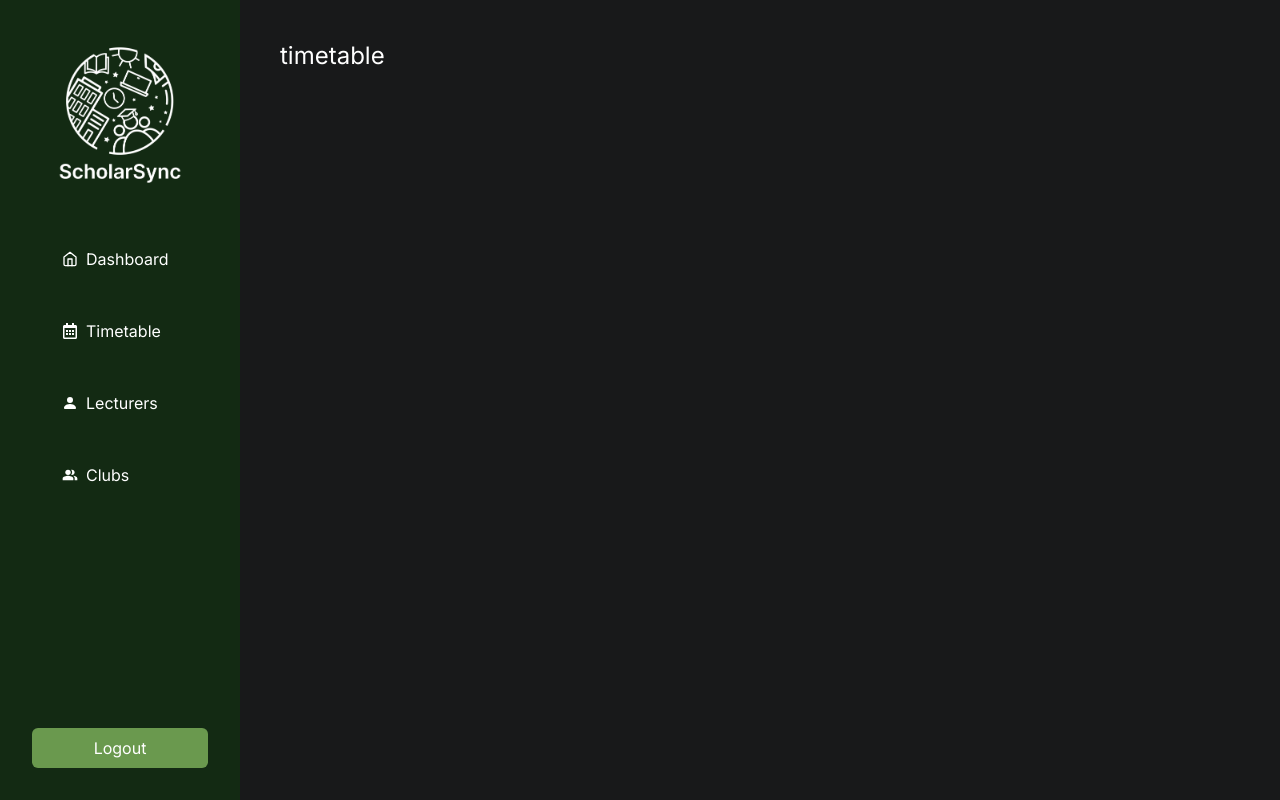
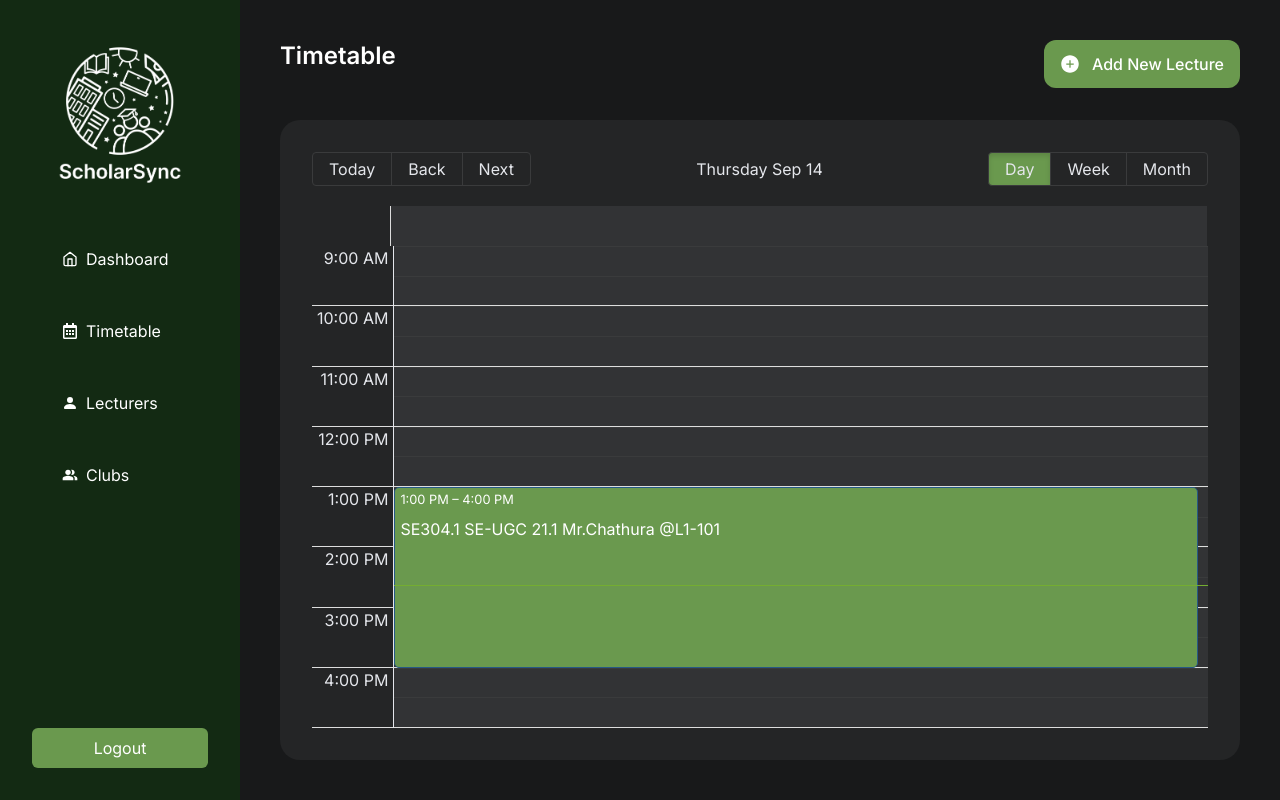
Before and after one commit to MAGHPMallawaarachchi/scholarsync-dashboard, a Next.js app: page /dashboard/timetable in a window 1280 px wide. Built offline with nearby package versions, Linux system fonts and the light colour scheme; no server answers; sample sign-in values are in the browser's storage.

Commit message:
feat: custom calendar

```diff
--- /dev/null
+++ b/src/app/(client)/dashboard/timetable/create-lecture/page.tsx
@@ -0,0 +1,9 @@
+import React from 'react'
+
+const CreateLecture = () => {
+  return (
+    <div>CreateLecture</div>
+  )
+}
+
+export default CreateLecture
--- /dev/null
+++ b/src/app/(client)/dashboard/timetable/edit-lecture/page.tsx
@@ -0,0 +1,9 @@
+import React from 'react'
+
+const EditLecture = () => {
+  return (
+    <div>EditLecture</div>
+  )
+}
+
+export default EditLecture
--- a/src/app/(client)/dashboard/timetable/page.tsx
+++ b/src/app/(client)/dashboard/timetable/page.tsx
@@ -2,6 +2,8 @@
 import React from "react";
 import { useRouter } from "next/navigation";
 import { useAuthContext } from "@/app/(server)/context/AuthContext";
+import Header from "@/components/Header";
+import CustomTimetable from "@/components/CustomTimetable";
 
 const Timetable = () => {
     const user = useAuthContext()
@@ -11,8 +13,15 @@ const Timetable = () => {
         if (user == null) router.push("/")
     }, [user])
 
+    const handleButtonClick = () => {
+        router.push("/dashboard/timetable/create-lecture");
+    };
+
     return (
-        <h1 className="text-2xl text-white">timetable</h1>
+        <div className="flex flex-col gap-8 mx-auto w-full">
+            <Header title="Timetable" buttonTitle="Add New Lecture" handleClick={handleButtonClick}/>
+            <CustomTimetable/>
+        </div>
     );
 }
 
--- a/src/app/(client)/globals.css
+++ b/src/app/(client)/globals.css
@@ -76,3 +76,67 @@ body {
     @apply border-b-2 border-gray3 px-4 py-2 text-gray1 font-medium text-left;
   }
 }
+
+.rbc-header {
+  @apply border-none !important;
+}
+
+.rbc-time-view {
+  @apply border-none !important;
+}
+
+.rbc-today {
+  @apply bg-gray4 !important;
+}
+
+.rbc-events-container {
+  @apply border-none !important;
+}
+
+.rbc-time-content {
+  @apply border-none border-l-darkgray !important;
+}
+
+.rbc-time-slot{
+  @apply border-gray3 !important;
+}
+
+.rbc-toolbar button {
+  @apply text-gray1 border-gray3 !important;
+}
+
+.rbc-toolbar button.rbc-active {
+  @apply bg-secondarygreen !important;
+}
+
+.rbc-toolbar button:hover{
+  @apply bg-gray4 !important;
+}
+
+.rbc-toolbar button:active{
+  @apply bg-secondarygreen !important;
+}
+
+.rbc-toolbar button:focus{
+  @apply bg-secondarygreen !important;
+}
+
+.rbc-row{
+  @apply border-none !important;
+}
+
+.rbc-time-content > * + * > * {
+  border-left: 1.5px solid #E4E6EB !important;
+}
+
+.rbc-toolbar{
+  @apply mb-5 !important;
+}
+
+.rbc-event{
+  @apply bg-secondarygreen !important;
+}
+
+.rbc-event-content{
+  @apply pt-2 leading-6 !important;
+}
--- /dev/null
+++ b/src/components/CustomTimetable.tsx
@@ -0,0 +1,62 @@
+import React from 'react'
+import {
+  Calendar as BigCalendar,
+  momentLocalizer,
+  Views
+} from "react-big-calendar";
+import moment from "moment";
+import "react-big-calendar/lib/css/react-big-calendar.css";
+import { events } from '@/constants';
+
+moment.locale("en-GB");
+const localizer = momentLocalizer(moment);
+
+const today = new Date();
+
+const styles = {
+  container: {
+    width: "80wh",
+    height: "80vh",
+  },
+  calendar: {
+    padding: "2em",
+    backgroundColor: "#242526",
+    color: "#E4E6EB",
+    borderRadius: "20px",
+    borderColor: "#242526",
+  },
+  timeSlot: {
+    background: "#242526",
+    borderColor: "#242526",
+  },
+
+};
+
+const combinedStyles = {
+  ...styles.container,
+  ...styles.calendar,
+  ...styles.timeSlot,
+};
+
+
+const CustomTimetable = () => {
+  return (
+    <div style={combinedStyles}>
+      <BigCalendar
+        selectable
+        localizer={localizer}
+        events={events}
+        defaultView={Views.DAY}
+        views={[Views.DAY, Views.WEEK, Views.MONTH]}
+        step={30}
+        defaultDate={today}
+        resourceIdAccessor="resourceId"
+        resourceTitleAccessor="resourceTitle"
+        min={new Date(today.getFullYear(), today.getMonth(), today.getDate(), 9, 0, 0)}
+        max={new Date(today.getFullYear(), today.getMonth(), today.getDate(), 17, 0, 0)}
+      />
+    </div>
+  );
+}
+
+export default CustomTimetable
--- a/src/constants/index.ts
+++ b/src/constants/index.ts
@@ -1,11 +1,25 @@
-import { FiHome } from 'react-icons/fi';
-import { FaRegCalendarAlt } from 'react-icons/fa';
-import { MdPeopleAlt } from 'react-icons/md';
-import { BsFillPersonFill } from 'react-icons/bs';
-
 export const NavLinks = [
     { title: "Dashboard", path: "/dashboard", icon: "FiHome" },
     { title: "Timetable", path: "/dashboard/timetable", icon: "FaRegCalendarAlt" },
     { title: "Lecturers", path: "/dashboard/lecturers", icon: "BsFillPersonFill" },
     { title: "Clubs", path: "/dashboard/clubs", icon: "MdPeopleAlt" },
 ]
+
+export const events = [
+    {
+      id: 0,
+      title: "SE304.1 SE-UGC 21.1 Mr.Chathura @L1-101",
+      lecturer: "Mr.Chathura",
+      start: new Date(2023, 8, 16, 9, 0, 0),
+      end: new Date(2023, 8, 16, 12, 0, 0),
+      resourceId: 1
+    },
+
+    {
+        id: 0,
+        title: "SE304.1 SE-UGC 21.1 Mr.Chathura @L1-101",
+        start: new Date(2023, 8, 14, 13, 0, 0),
+        end: new Date(2023, 8, 14, 16, 0, 0),
+        resourceId: 1
+    },
+];
--- a/tailwind.config.ts
+++ b/tailwind.config.ts
@@ -15,6 +15,7 @@ const config: Config = {
       gray1: "#E4E6EB",
       gray2: "#B0B3B8",
       gray3: "#3A3B3C",
+      gray4: "#323335",
 
       darkgray: "#3A3F47",
       textblack: "#181818",
@@ -27,4 +28,4 @@ const config: Config = {
   },
   plugins: [],
 }
-export default config
+export default config;
```
